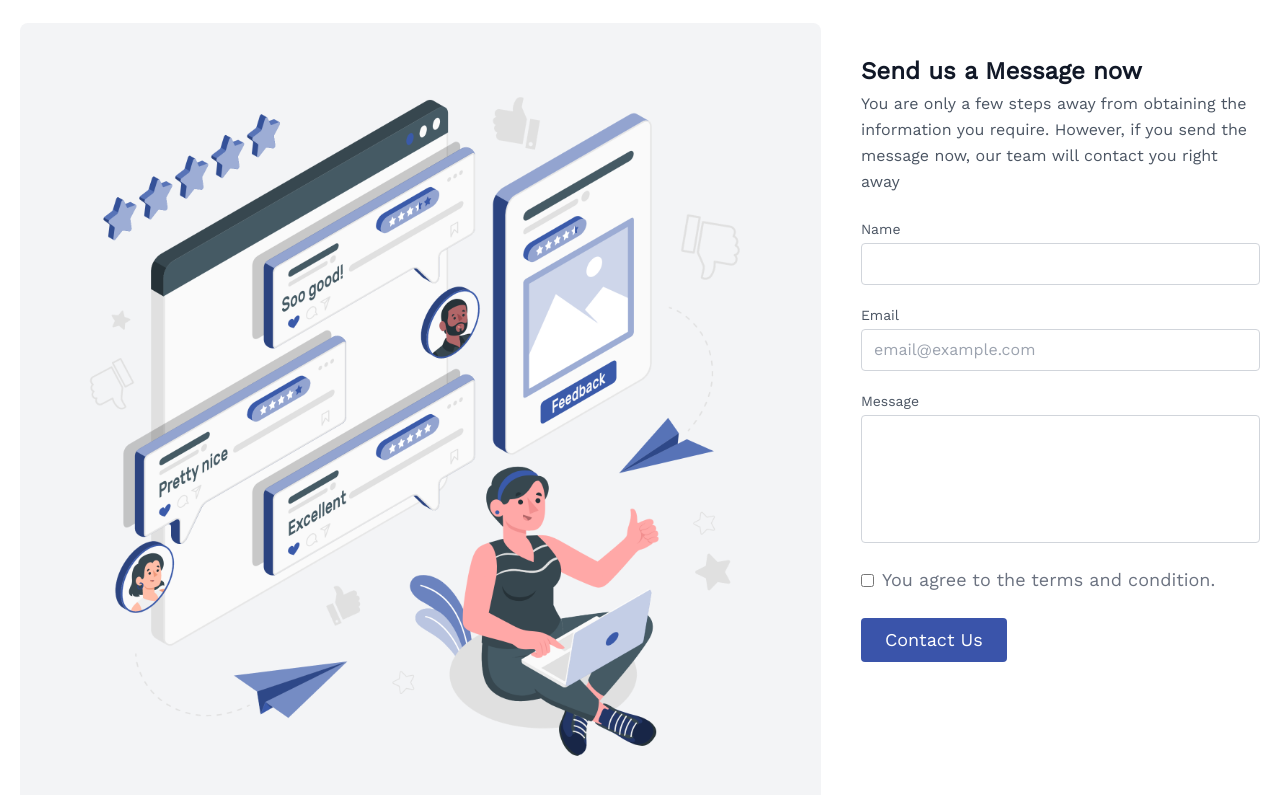
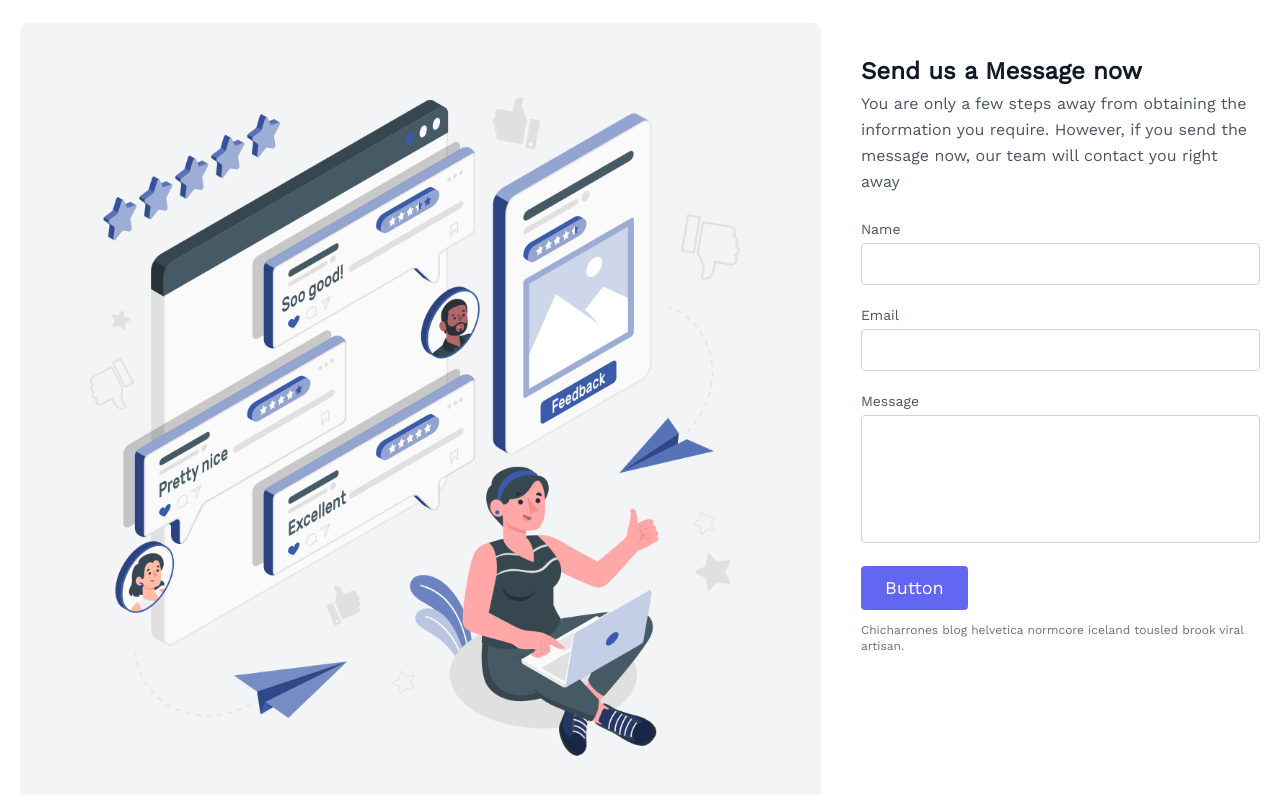
Before and after one commit to Emilsone/netlify-form, a Vue app: page / in a window 1280 px wide. Shown: the part 133-928 px from the top of the page. Built offline with nearby package versions, Linux system fonts and the light colour scheme; what @braid/vue-formulate would draw is missing.

Commit message:
fix form structure

```diff
--- a/src/components/NewsLetter.vue
+++ b/src/components/NewsLetter.vue
@@ -17,28 +17,23 @@
 					<div class="relative mb-4">
 						<label for="name" class="leading-7 text-sm text-gray-600">Name</label>
 						<input type="text" id="name" name="name"
-              class="w-full bg-white rounded border border-gray-300 focus:border-indigo-500 text-base outline-none text-gray-700 py-1 px-3 leading-8 "
-              required>
+							class="w-full bg-white rounded border border-gray-300 focus:border-indigo-500 focus:ring-2 focus:ring-indigo-200 text-base outline-none text-gray-700 py-1 px-3 leading-8 transition-colors duration-200 ease-in-out">
 					</div>
 					<div class="relative mb-4">
 						<label for="email" class="leading-7 text-sm text-gray-600">Email</label>
-            <input type="email" id="email" name="email" placeholder="email@example.com"
-              class="w-full bg-white rounded border border-gray-300 focus:border-indigo-500 text-base outline-none text-gray-700 py-1 px-3 leading-8"
-              required>
+						<input type="email" id="email" name="email"
+							class="w-full bg-white rounded border border-gray-300 focus:border-indigo-500 focus:ring-2 focus:ring-indigo-200 text-base outline-none text-gray-700 py-1 px-3 leading-8 transition-colors duration-200 ease-in-out">
 					</div>
 					<div class="relative mb-4">
 						<label for="message" class="leading-7 text-sm text-gray-600">Message</label>
-            <textarea id="message" type="textarea" name="message"
-              class="w-full bg-white rounded border border-gray-300 focus:border-indigo-500 h-32 text-base outline-none text-gray-700 py-1 px-3 resize-none leading-6 transition-colors duration-200 ease-in-out"
-              required></textarea>
+						<textarea id="message" name="message"
+							class="w-full bg-white rounded border border-gray-300 focus:border-indigo-500 focus:ring-2 focus:ring-indigo-200 h-32 text-base outline-none text-gray-700 py-1 px-3 resize-none leading-6 transition-colors duration-200 ease-in-out"></textarea>
 					</div>
-          <div class="flex items-center mt-4 ">
-            <input type="checkbox" name="" id="" class=" px-6" required>
-            <p class="text-lg text-gray-500 px-2 ">You agree to the terms and condition.</p>
-          </div>
-          <button class="text-white border-0 py-2 px-6 focus:outline-none rounded text-lg mt-6 btn-sign">Contact
-            Us</button>
-
+					<button
+						class="text-white bg-indigo-500 border-0 py-2 px-6 focus:outline-none hover:bg-indigo-600 rounded text-lg">Button</button>
+					<p class="text-xs text-gray-500 mt-3">Chicharrones blog helvetica normcore iceland tousled brook
+						viral
+						artisan.</p>
 				</form>
       </div>
 
```
Lines whose indentation alone changed are shown as unchanged.
